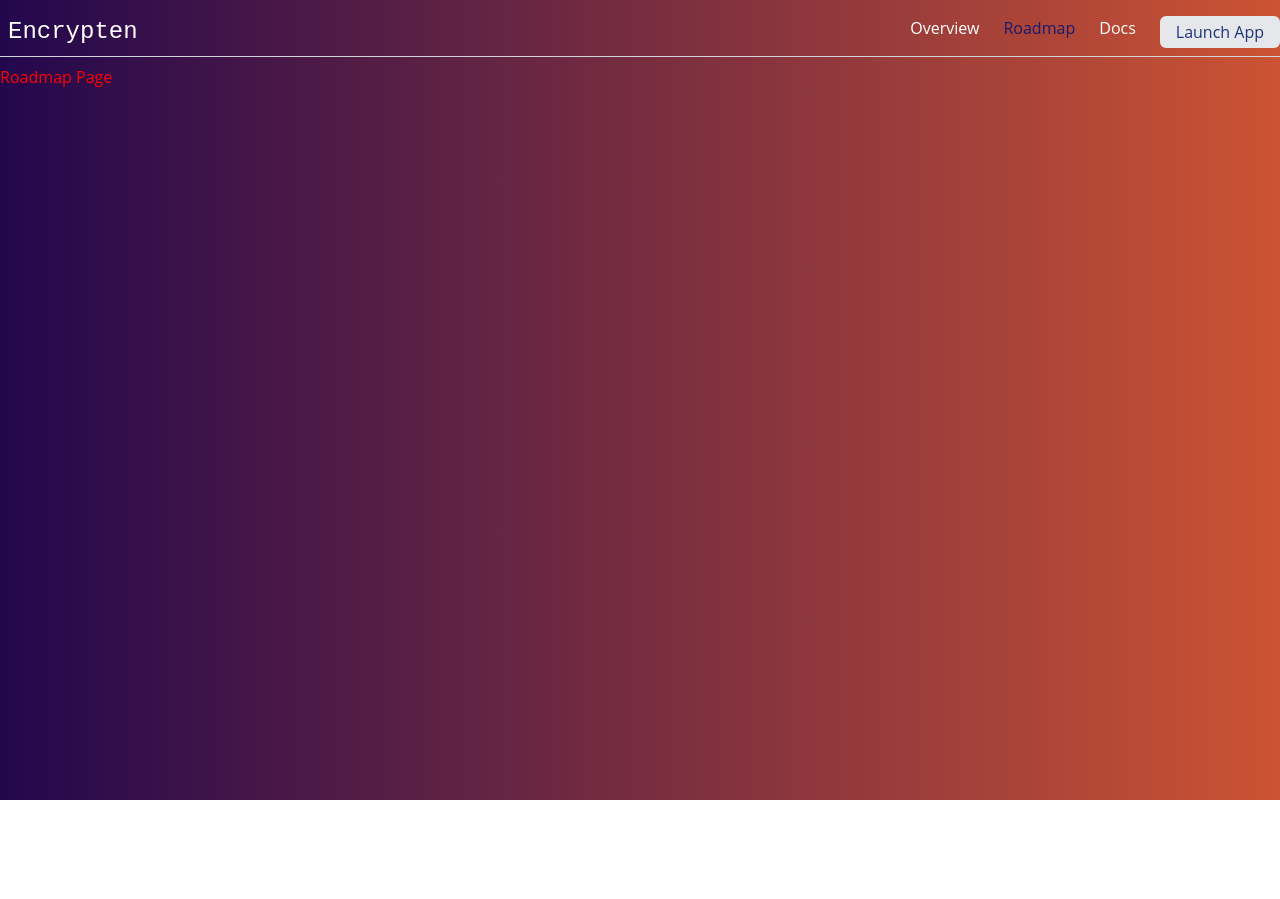
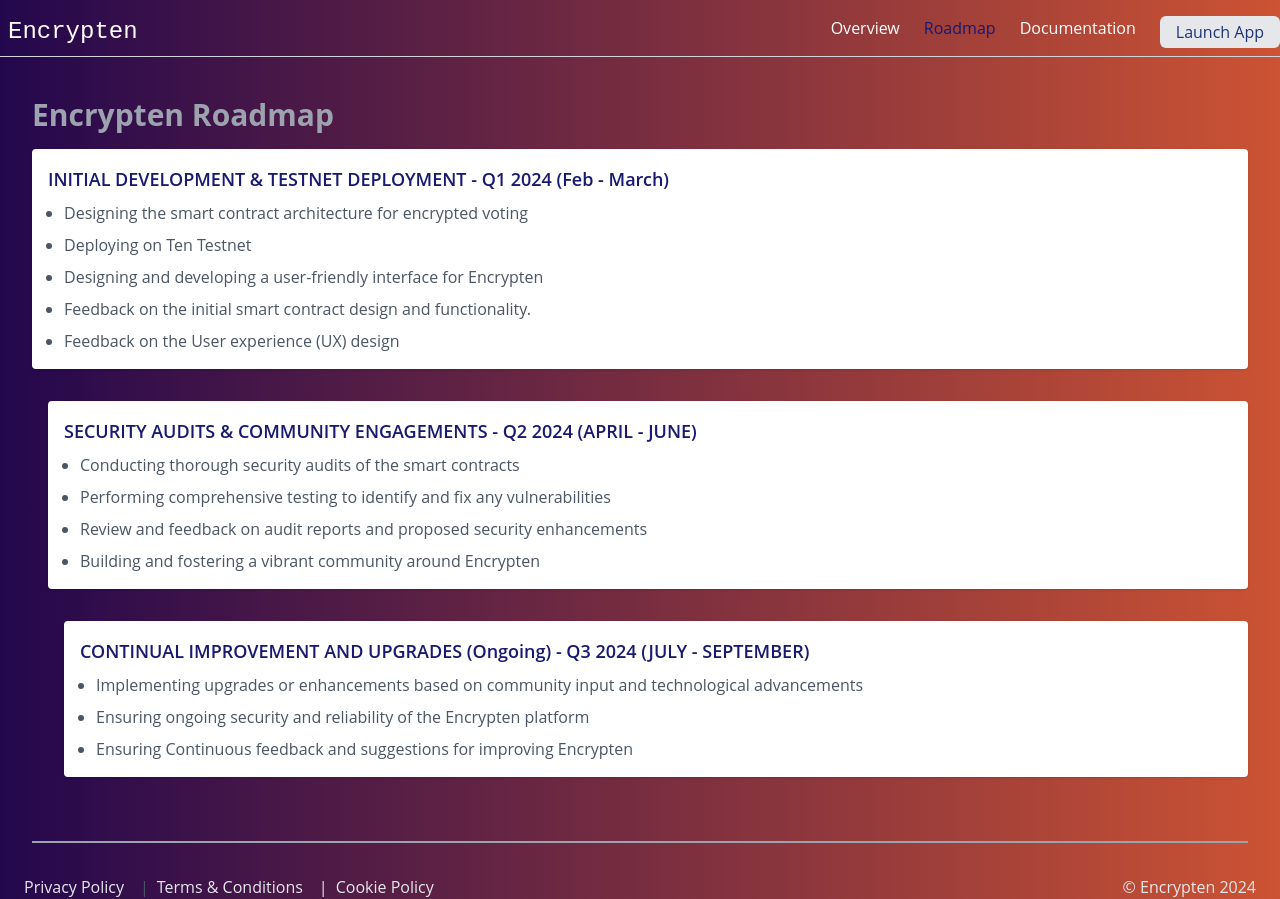
Before and after one commit to Demeter-Lab/Encrypten-Frontend, a Next.js app: page /roadmap in a window 1280 px wide. Before the commit the page ends 800 px from the top, so only its background shows below. Built offline with nearby package versions, Linux system fonts and the light colour scheme.

Commit message:
modified Roadmap page

```diff
--- /dev/null
+++ b/app/dao/page.js
@@ -0,0 +1,10 @@
+const DAO = () => {
+
+    return (
+        <>
+        <h1>Welcome To Dao Home Page</h1>
+        </>
+    );
+}
+
+export default DAO;
--- a/app/roadmap/page.js
+++ b/app/roadmap/page.js
@@ -1,13 +1,95 @@
+// components/Roadmap.js
+
+import React from "react";
 import Navbar from "@/components/Navbar";
+import Footer from "@/components/Footer";
 
-function Roadmap() {
+const Roadmap = () => {
+  return (
+    <>
+      <Navbar />
+      <div className="container mx-auto mt-8 px-4 sm:px-8">
+        <h1 className="text-3xl font-bold mb-4 text-gray-400">
+          Encrypten Roadmap
+        </h1>
+        <ul className="list-none p-0">
+          {/* Phase 1 */}
+          <li className="mb-8 transition-transform transform hover:scale-105">
+            <div className="bg-white p-4 rounded shadow">
+              <h2 className="text-lg text-[#191970] font-semibold mb-2">
+                INITIAL DEVELOPMENT & TESTNET DEPLOYMENT - Q1 2024 (Feb - March)
+              </h2>
+              <ul className="list-disc ml-4">
+                <li className="text-gray-600 mb-2">
+                  Designing the smart contract architecture for encrypted voting
+                </li>
+                <li className="text-gray-600 mb-2">Deploying on Ten Testnet</li>
+                <li className="text-gray-600 mb-2">
+                  Designing and developing a user-friendly interface for Encrypten
+                </li>
+                <li className="text-gray-600 mb-2">
+                  Feedback on the initial smart contract design and functionality.
+                </li>
+                <li className="text-gray-600">
+                  Feedback on the User experience (UX) design
+                </li>
+              </ul>
+            </div>
+          </li>
 
-    return (
-        <>
-        <Navbar />
-        <h1>Roadmap Page</h1>
-        </>
-    );
-}
+          {/* Phase 2 */}
+          <li className="mb-8 ml-4 transition-transform transform hover:scale-105">
+            <div className="bg-white p-4 rounded shadow">
+              <h2 className="text-lg text-[#191970] font-semibold mb-2">
+                SECURITY AUDITS & COMMUNITY ENGAGEMENTS - Q2 2024 (APRIL - JUNE)
+              </h2>
+              <ul className="list-disc ml-4">
+                <li className="text-gray-600 mb-2">
+                  Conducting thorough security audits of the smart contracts
+                </li>
+                <li className="text-gray-600 mb-2">
+                  Performing comprehensive testing to identify and fix any
+                  vulnerabilities
+                </li>
+                <li className="text-gray-600 mb-2">
+                  Review and feedback on audit reports and proposed security
+                  enhancements
+                </li>
+                <li className="text-gray-600">
+                  Building and fostering a vibrant community around Encrypten{" "}
+                </li>
+              </ul>
+            </div>
+          </li>
+
+          {/* Phase 3 */}
+          <li className="mb-8 ml-8 transition-transform transform hover:scale-105">
+            <div className="bg-white p-4 rounded shadow">
+              <h2 className="text-lg text-[#191970] font-semibold mb-2">
+                CONTINUAL IMPROVEMENT AND UPGRADES (Ongoing) - Q3 2024 (JULY -
+                SEPTEMBER)
+              </h2>
+              <ul className="list-disc ml-4">
+                <li className="text-gray-600 mb-2">
+                  Implementing upgrades or enhancements based on community input
+                  and technological advancements
+                </li>
+                <li className="text-gray-600 mb-2">
+                  Ensuring ongoing security and reliability of the Encrypten
+                  platform
+                </li>
+                <li className="text-gray-600">
+                  Ensuring Continuous feedback and suggestions for improving
+                  Encrypten
+                </li>
+              </ul>
+            </div>
+          </li>
+        </ul>
+      </div>
+      <Footer />
+    </>
+  );
+};
 
 export default Roadmap;
--- a/components/Footer.js
+++ b/components/Footer.js
@@ -8,7 +8,7 @@ const Footer = () => {
           {" "}
           <hr className="border-t-2 border-gray-400 my-4" />{" "}
         </div>
-        <div className="w-full max-w-7xl mx-auto flex flex-col lg:flex-row justify-between items-center py-4 px-6">
+        <div className="w-full max-w-7xl mx-auto flex flex-col lg:flex-row justify-between items-center px-6">
           <div className="flex flex-col lg:flex-row items-center mb-4 lg:mb-0">
             <span className="mb-2 lg:mb-0 lg:mr-2 text-gray-200">
               Privacy Policy
--- a/components/Navbar.js
+++ b/components/Navbar.js
@@ -6,10 +6,7 @@ import { usePathname } from "next/navigation";
 
 const Navbar = () => {
   const [isOpen, setIsOpen] = useState(false);
-  const [activeLink, setActiveLink] = useState("overview");
   const pathname = usePathname();
-  console.log("Current Path", pathname);
-
   const toggleNavbar = () => {
     setIsOpen(!isOpen);
   };
@@ -56,7 +53,7 @@ const Navbar = () => {
                     : "text-white"
                 }`}
               >
-                Docs
+                Documentation
               </Link>
               <div className="absolute inset-x-0 bottom-0 h-0.5 bg-[#191970] transform scale-x-0 group-hover:scale-x-100 origin-bottom transition-transform"></div>
             </li>
@@ -91,13 +88,13 @@ const Navbar = () => {
               </a>
             </li>
             <li>
-              <a href="#" className="text-white">
+              <a href="/roadmap" className="text-white">
                 Roadmap
               </a>
             </li>
             <li>
-              <a href="#" className="text-white">
-                Docs
+              <a href="/documentation" className="text-white">
+                Documentation
               </a>
             </li>
           </ul>
```
